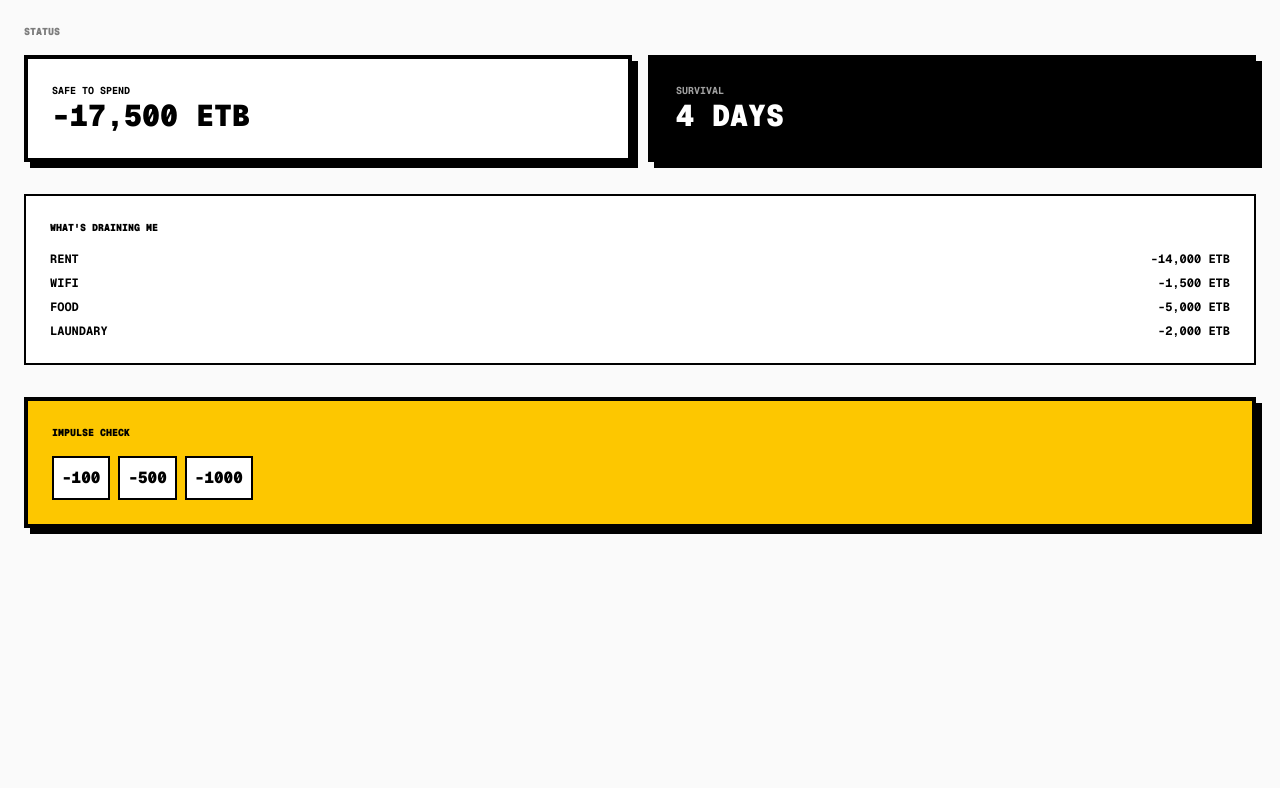
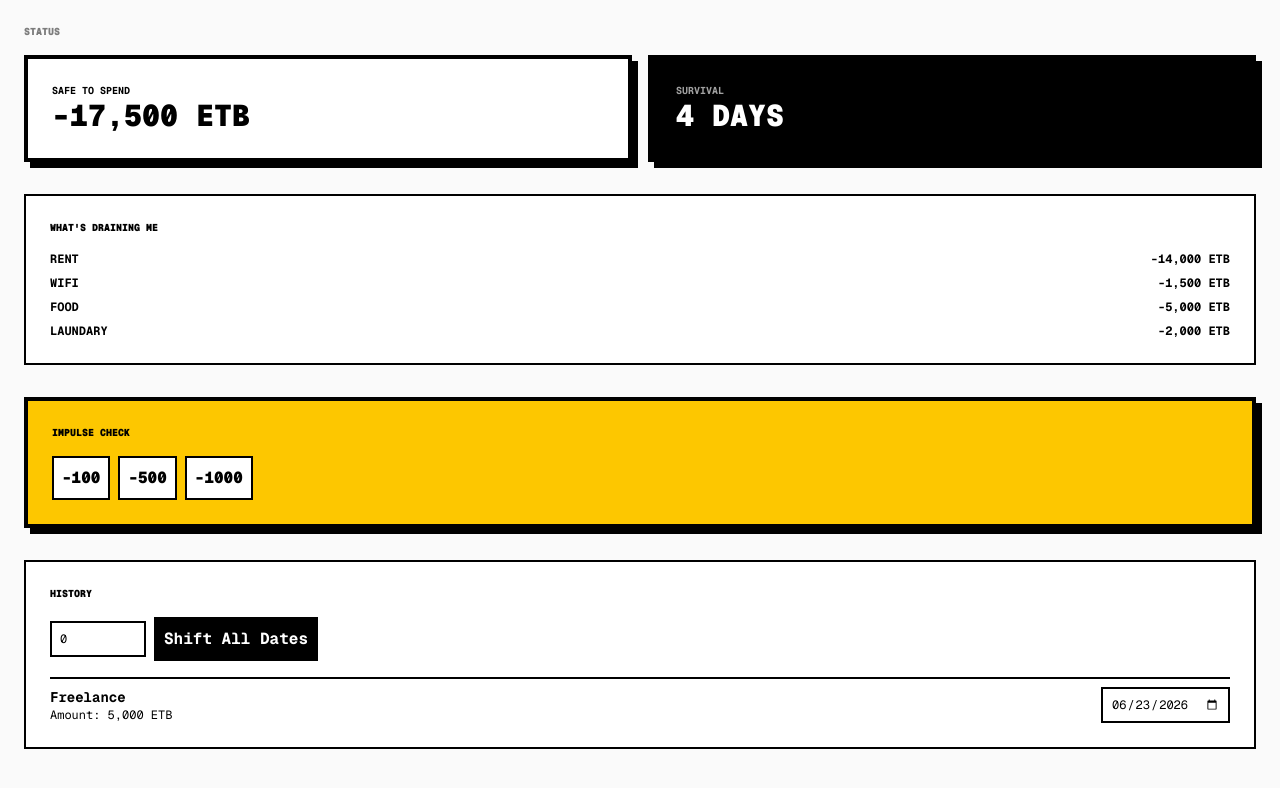
Before and after one commit to natebemakingshii/INCOME-TRACKER, a Next.js app: page / in a window 1280 px wide. Shown: the top 788 px of the page. Built offline with nearby package versions, Linux system fonts and the light colour scheme; no server answers; the database is empty.

Commit message:
feat: add transaction date management with shifting and editing capabilities

```diff
--- a/app/page.tsx
+++ b/app/page.tsx
@@ -4,9 +4,11 @@ import { db } from './lib/firebase';
 import { doc, getDoc, setDoc } from 'firebase/firestore';
 // Note: icons and charting removed for simplified HUD
 
+type Transaction = { id: number; text: string; amount: number; type: 'income' | 'expense' | 'savings'; date: string };
+
 export default function HUD() {
   const [mounted, setMounted] = useState(false);
-  const [transactions, setTransactions] = useState([{ id: 1, text: 'Freelance', amount: 5000, type: 'income' }]);
+  const [transactions, setTransactions] = useState<Transaction[]>([{ id: 1, text: 'Freelance', amount: 5000, type: 'income', date: new Date().toISOString() }]);
   const [savings, setSavings] = useState(0);
   const [recurring, setRecurring] = useState([
     { id: 1, text: 'RENT', amount: 14000 },
@@ -25,7 +27,12 @@ export default function HUD() {
       const docSnap = await getDoc(docRef);
       if (docSnap.exists()) {
         const data = docSnap.data();
-        setTransactions(data.transactions);
+        // normalize transaction dates to ISO strings
+        const tx = (data.transactions || []).map((t: unknown) => {
+          const tt = t as Partial<Transaction>;
+          return { ...(tt as Transaction), date: tt?.date ? new Date(tt.date as string).toISOString() : new Date().toISOString() } as Transaction;
+        });
+        setTransactions(tx.length ? tx as Transaction[] : []);
         setSavings(data.savings);
         setRecurring(data.recurring);
       }
@@ -76,6 +83,21 @@ export default function HUD() {
 
     return { days, burnRate };
   }, [currentBalance, cashInPocket, totalRecurring]);
+  const [shiftDays, setShiftDays] = useState(0);
+
+  // Update a single transaction's date (ISO string expected)
+  const updateTransactionDate = (id: number, isoDate: string) => {
+    setTransactions(prev => prev.map((t: Transaction) => t.id === id ? { ...t, date: isoDate } : t));
+  };
+
+  // Shift all transaction dates by given days (positive or negative)
+  const shiftAllDatesBy = (days: number) => {
+    setTransactions(prev => prev.map((t: Transaction) => {
+      const d = new Date(t.date || new Date().toISOString());
+      d.setDate(d.getDate() + days);
+      return { ...t, date: d.toISOString() };
+    }));
+  };
 
   if (!mounted) return null;
 
@@ -120,6 +142,30 @@ export default function HUD() {
           ))}
         </div>
       </section>
+
+      {/* HISTORY - per-log date editing + bulk shift */}
+      <section className="mt-8 p-6 border-2 border-black bg-white">
+        <h2 className="text-[10px] font-black uppercase mb-4">History</h2>
+
+        <div className="flex items-center gap-2 mb-4">
+          <input type="number" className="w-24 p-2 border-2 border-black text-xs" value={shiftDays} onChange={(e) => setShiftDays(Number(e.target.value))} />
+          <button onClick={() => shiftAllDatesBy(shiftDays)} className="bg-black text-white p-2 border-2 border-black font-bold">Shift All Dates</button>
+        </div>
+
+        <div className="space-y-2">
+          {transactions.map((t: Transaction) => (
+            <div key={t.id} className="flex justify-between items-center border-t-2 pt-2">
+              <div>
+                <div className="font-bold text-sm">{t.text}</div>
+                <div className="text-xs">Amount: {t.amount.toLocaleString()} ETB</div>
+              </div>
+              <div className="flex items-center gap-2">
+                <input type="date" className="p-2 border-2 border-black text-xs" value={t.date ? t.date.slice(0,10) : new Date().toISOString().slice(0,10)} onChange={(e) => updateTransactionDate(t.id, new Date(e.target.value).toISOString())} />
+              </div>
+            </div>
+          ))}
+        </div>
+      </section>
     </main>
   );
 }
```
